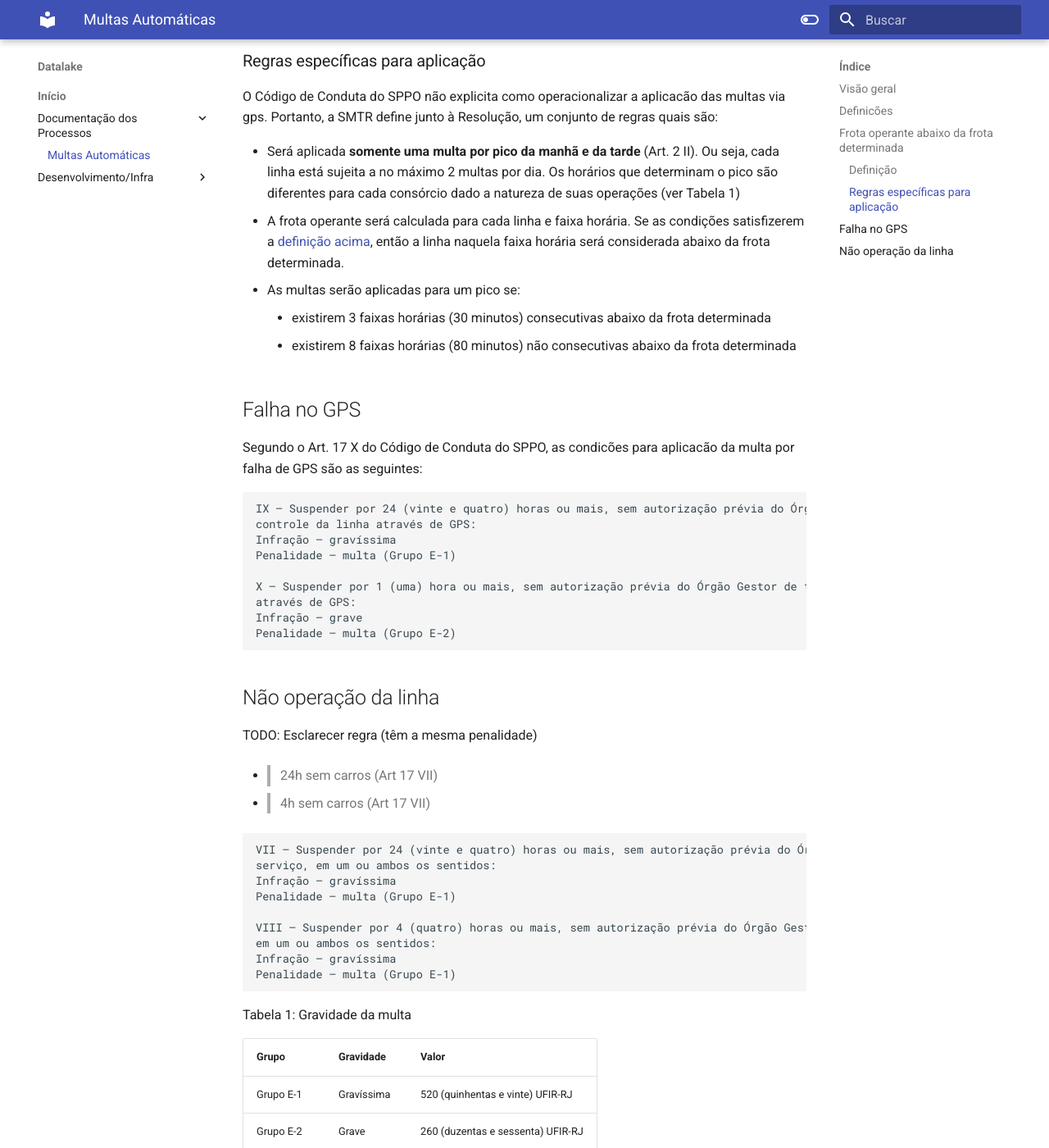
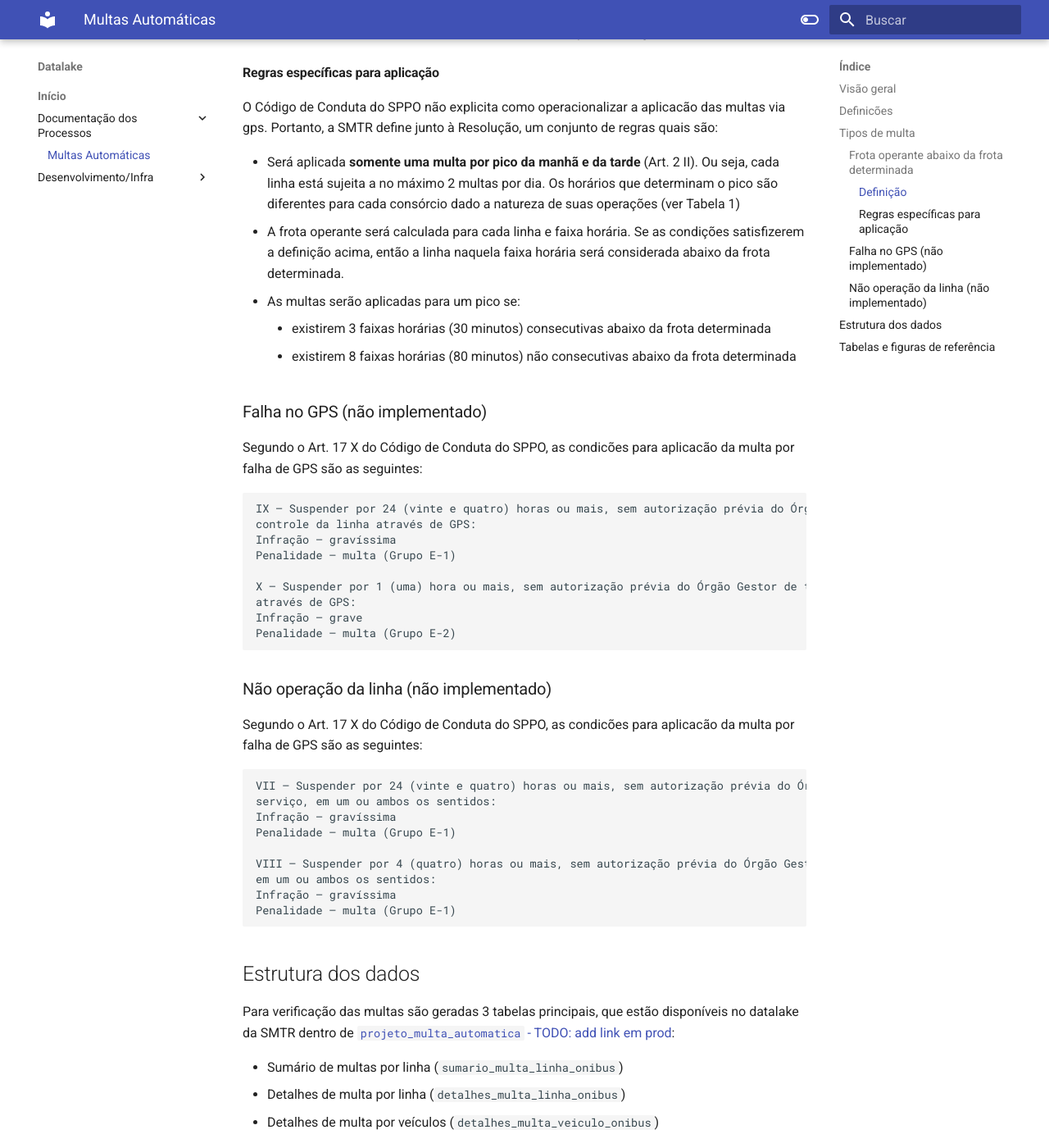
Before and after one commit to RJ-SMTR/maestro-docs, an MkDocs documentation site: the page built from docs/pipelines/multas-automaticas.md, in a window 1280 px wide and 1400 px high, scrolled down 1958 px. Shown: the whole window at 82% size. Built offline with MkDocs 1.6.1 and Material for MkDocs 9.7.7, drawn with Linux system fonts in a browser that asks for light colours; the version menu is left out; some of the changed text lies outside the part shown.

Commit message:
add horarios e gravidade da multa

````diff
--- a/docs/pipelines/multas-automaticas.md
+++ b/docs/pipelines/multas-automaticas.md
@@ -12,14 +12,13 @@
 possíveis multas e outras sanções.
 
 A partir de 2021, a SMTR passa a realizar o cálculo de multas
-automáticas a partir da ferramenta de monitoramento desenvolvida,
-conforme [resolução nº 3413](https://doweb.rio.rj.gov.br/apifront/portal/edicoes/imprimir_materia/738149/4986).
+automáticas a partir da ferramenta desenvolvida de monitoramento por GPS, conforme [resolução nº 3413](https://doweb.rio.rj.gov.br/apifront/portal/edicoes/imprimir_materia/738149/4986).
 
-As multas aplicadas através da ferramenta hoje se dividem em 3 tipos:
+As multas aplicadas através da ferramenta podem ser aplicadas em 3 casos:
 
 - [Frota operante abaixo da determinada](#frota-operante-abaixo-da-frota-determinada)
-- [Falha no GPS](#falha-no-gps)
-- [Não operação da linha](#nao-operacao-da-linha)
+- [Falha no GPS (**não implementado**)](#falha-no-gps)
+- [Não operação da linha (**não implementado**)](#nao-operacao-da-linha)
 
 ## Definicões
 
@@ -35,7 +34,7 @@
   emitem um sinal de gps em determinada faixa horária. Os veículos
   considerados em operacão são aqueles que (Art. 2 I da Resolução):
     - não estão em garagens (ver documentação da [pipeline de gps
-      TODO]()). Veja aqui a [lista de garagens consideradas TODO]() # ou próximos de terminais?
+      - TODO: escrever docs]()). Veja aqui a [lista de garagens consideradas - TODO: add lista]()
     - *[NÃO IMPLEMENTADO] tem o serviço do gps associado ao mesmo trajeto que está sendo realizado no instante da emissão do sinal (ver documentação da pipeline de gps).*
     - *[NÃO IMPLEMENTADO] não ficaram tiveram velocidade menor que 3km/h
       por mais que 10 minutos consecutivos.* --> TODO: Checar pois na
@@ -50,13 +49,15 @@
   diretamente do permissionário/concessionário classificam-se em quatro
   categorias, de acordo com sua gravidade (Tabela 1)
 
-## Frota operante abaixo da frota determinada
+## Tipos de multa
+
+### Frota operante abaixo da frota determinada
 
 O Código de Conduta do SPPO dispõe no Artigo 17.I sobre as condições para
 aplicacão de multas aos consóricios que operarem linhas abaixo da frota
 determinada.
 
-### Definição
+#### Definição
 
 Segundo o Código de Conduta do SPPO no Artigo 17.I, as condicões para
 aplicacão da multa por frota operante abaixo da frota determinada são as seguintes:
@@ -67,7 +68,7 @@
     - *[NÃO CONSIDERADO] < 50% da frota determinada, para sábados*
     - *[NÃO CONSIDERADO] < 40% da frota determinada, para domingos*
 
-### Regras específicas para aplicação
+#### Regras específicas para aplicação
 
 O Código de Conduta do SPPO não explicita como operacionalizar a
 aplicacão das multas via gps. Portanto, a SMTR define junto à Resolução, um conjunto de regras quais são:
@@ -78,7 +79,7 @@
    horários que determinam o pico são diferentes para cada consórcio
    dado a natureza de suas operações (ver Tabela 1)
 - A frota operante será calculada para cada linha e faixa horária.
-  Se as condições satisfizerem a [definição acima](), então a
+  Se as condições satisfizerem a definição acima, então a
   linha naquela faixa horária será considerada abaixo da frota
   determinada.
 
@@ -86,7 +87,7 @@
     - existirem 3 faixas horárias (30 minutos) consecutivas abaixo da frota determinada
     - existirem 8 faixas horárias (80 minutos) não consecutivas abaixo da frota determinada
 
-## Falha no GPS
+### Falha no GPS (não implementado)
 
 Segundo o Art. 17 X do Código de Conduta do SPPO, as condicões para
 aplicacão da multa por falha de GPS são as seguintes:
@@ -103,12 +104,10 @@
 Penalidade – multa (Grupo E-2)
 ```
 
-## Não operação da linha
+### Não operação da linha (não implementado)
 
-TODO: Esclarecer regra (têm a mesma penalidade)
-
-- > 24h sem carros (Art 17 VII)
-- > 4h sem carros  (Art 17 VII)
+Segundo o Art. 17 X do Código de Conduta do SPPO, as condicões para
+aplicacão da multa por falha de GPS são as seguintes:
 
 ```
 VII – Suspender por 24 (vinte e quatro) horas ou mais, sem autorização prévia do Órgão Gestor de Transportes do Município do Rio de Janeiro, a operação de uma linha ou
@@ -122,6 +121,18 @@
 Penalidade – multa (Grupo E-1)
 ```
 
+## Estrutura dos dados
+
+Para verificação das multas são geradas 3 tabelas principais, que estão
+disponíveis no datalake da SMTR dentro de [`projeto_multa_automatica` -
+TODO: add link em prod]():
+
+- Sumário de multas por linha (`sumario_multa_linha_onibus`)
+- Detalhes de multa por linha (`detalhes_multa_linha_onibus`)
+- Detalhes de multa por veículos (`detalhes_multa_veiculo_onibus`)
+
+## Tabelas e figuras de referência
+
 Tabela 1: Gravidade da multa
 
 | Grupo | Gravidade | Valor |
@@ -131,11 +142,30 @@
 | Grupo E-3 | Média | 130 (cento e trinta) UFIR-RJ |
 | Grupo E-4 | Leve | 65 (sessenta e cinco) UFIR-RJ |
 
-Tabela 2: Picos por consórcio
+Tabela 2: Picos por consórcio (ajustado horário de pico da manhã)
 
 | Consórcio    | Pico Manhã  | Pico Tarde    |
 | ------------ | ----------- | ------------- |
-| Intersul     | 6:00 - 9:00 | 16:00 - 19:00 |
-| Internorte   | 5:30 - 8:30 | 16:00 - 19:00 |
-| Transcarioca | 5:30 - 8:30 | 16:00 - 19:00 |
-| Santa Cruz   | 5:00 - 8:00 | 17:00 - 20:00 |
+| Intersul     | 6:30 - 9:30 | 16:00 - 19:00 |
+| Internorte   | 5:00 - 8:00 | 16:00 - 19:00 |
+| Transcarioca | 6:00 - 9:00 | 16:00 - 19:00 |
+| Santa Cruz   | 5:30 - 8:30 | 17:00 - 20:00 |
+
+<!-- ### Sumário de multas por linha
+
+| Coluna | Descrição |
+| id_multa	|
+| linha	|
+| vista	|
+| consorcio	|
+| data	|
+| tipo_dia	|
+| pico	|
+| faixa_horaria	|
+| frota_servico	|
+| frota_minima	|
+| frota_aferida	|
+| porcentagem_frota	|
+| tipo_multa	|
+| artigo_multa	|
+| prioridade	|  -->
````
